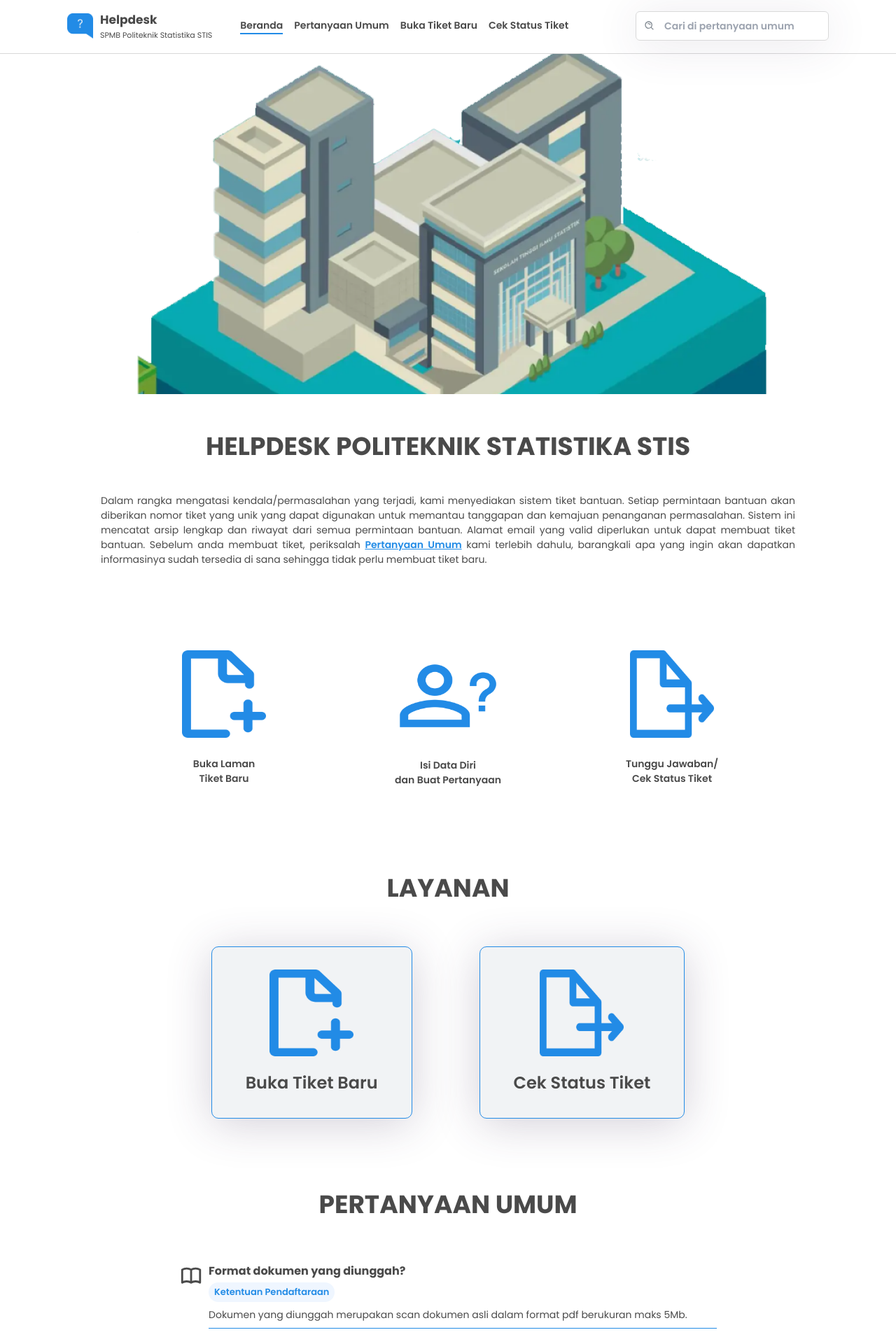
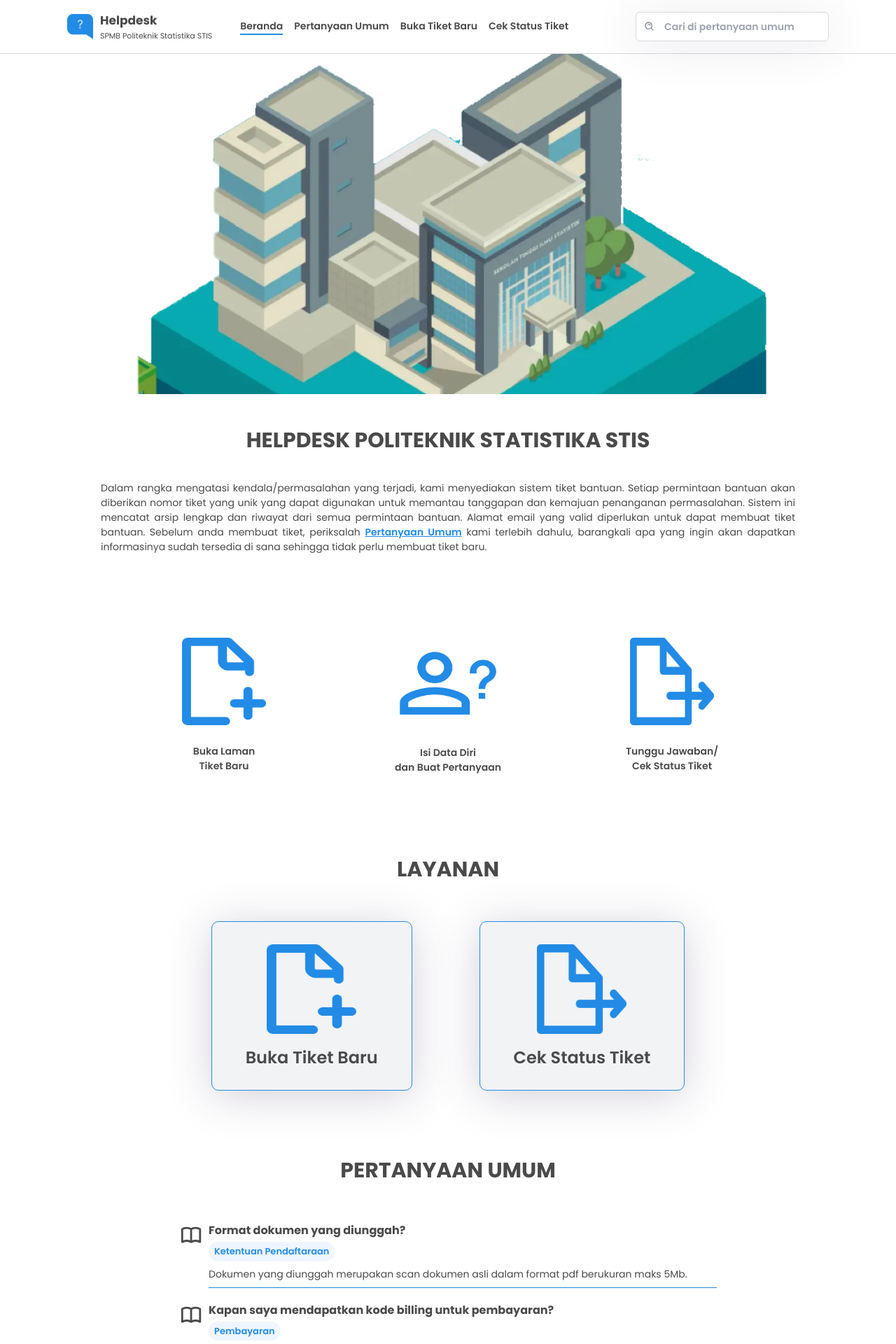
Before and after one commit to damarss/helpdesk, a Next.js app: page / in a window 1280 px wide. Shown: the top 1920 px of the page at 70% size. Built offline with nearby package versions, Linux system fonts and the light colour scheme.

Commit message:
Minor homepage dan responsive navbar

```diff
--- a/app/components/Features.tsx
+++ b/app/components/Features.tsx
@@ -27,18 +27,15 @@ const features: featureType[] = [
 const Features = () => {
   return (
     <div className="flex flex-col justify-center items-center mb-16 md:mb-24">
-      <h1 className="text-h1 font-h1 uppercase mb-8 md:mb-14">LAYANAN</h1>
+      <h1 className="text-3xl font-h1 uppercase mb-8 md:mb-14">LAYANAN</h1>
       <div className="flex flex-col md:flex-row space-y-10 md:space-y-0 md:space-x-24">
         {features.map((feature) => (
           <Link key={feature.id} href={feature.url}>
-            <div className="flex flex-col items-center justify-around space-y-5 px-12 py-8 bg-grey-base rounded-[10px] border-[1px] border-biru shadow-shadow-3">
-              <Image
-                src={feature.imagePath}
-                alt={feature.name}
-                width={120}
-                height={120}
-              />
-              <h2 className="text-h2 font-h2 text-center">{feature.name}</h2>
+            <div className="flex flex-col items-center justify-around space-y-5 px-8 py-8 md:px-12 md:py-8 bg-grey-base rounded-[10px] border-[1px] border-biru shadow-shadow-3">
+              <div className="relative w-14 h-14 md:w-32 md:h-32">
+                <Image className="-z-0" src={feature.imagePath} alt={feature.name} fill />
+              </div>
+              <h2 className="text-lg md:text-h2 font-h2 text-center">{feature.name}</h2>
             </div>
           </Link>
         ))}
--- a/app/components/Hero.tsx
+++ b/app/components/Hero.tsx
@@ -7,7 +7,7 @@ const Hero = () => {
     <div className="flex flex-col justify-center items-center mb-16 md:mb-24">
       <Image className="mb-8 md:mb-12" src={"/assets/img/hero.png"} alt="Hero" width={956} height={492} />
       <div className="flex flex-col">
-        <h1 className="uppercase text-h1 font-h1 text-center mb-5 md:mb-10">
+        <h1 className="uppercase text-3xl font-h1 text-center mb-5 md:mb-10">
           HELPDESK POLITEKNIK STATISTIKA STIS
         </h1>
         <p className="text-active font-active text-justify">
--- a/app/components/HomeFAQ.tsx
+++ b/app/components/HomeFAQ.tsx
@@ -42,7 +42,7 @@ const questions: questionType[] = [
 const HomeFAQ = () => {
   return (
     <div className="mb-16 md:mb-24">
-      <h1 className="text-h1 font-h1 uppercase text-center mb-8 md:mb-14">
+      <h1 className="text-3xl font-h1 uppercase text-center mb-8 md:mb-14">
         PERTANYAAN UMUM
       </h1>
       <div className="flex flex-col justify-center items-center md:mx-28 mb-3">
--- a/app/components/Navbar.tsx
+++ b/app/components/Navbar.tsx
@@ -1,7 +1,7 @@
 "use client";
 
 import Link from "next/link";
-import React from "react";
+import React, { useState } from "react";
 import Logo from "./Logo";
 import { usePathname } from "next/navigation";
 import Searchbar from "./Searchbar";
@@ -36,11 +36,18 @@ const menus: menuType[] = [
 ];
 
 const Navbar = () => {
+  const [isMenuOpen, setIsMenuOpen] = useState(false);
+
   const pathname = usePathname();
 
   return (
-    <nav className="fixed top-0 bg-white w-full md:h-[77px] border-b-[1px] border-grey-light">
-      <div className="md:mx-20 max-w-screen-xl flex flex-wrap items-center mx-auto p-4 md:gap-10 justify-between">
+    <nav
+      className={`z-10 fixed top-0 bg-white w-full ${
+        isMenuOpen ? "h-fit" : "h-[77px]"
+      }  border-b-[1px] border-grey-light`}
+    >
+      <div className="lg:mx-20 p-4 h-full flex flex-wrap items-center mx-auto lg:gap-10 justify-between">
+        <div className="flex w-full h-full lg:w-fit justify-between">
           <Link
             href="/"
             className="flex items-center justify-center space-x-[10px]"
@@ -50,16 +57,18 @@ const Navbar = () => {
               <span className="font-h1 text-[17px] whitespace-nowrap">
                 Helpdesk
               </span>
-            <span className="text-[11px]">SPMB Politeknik Statistika STIS</span>
+              <span className="text-[11px]">
+                SPMB Politeknik Statistika STIS
+              </span>
             </div>
           </Link>
-        <div className="flex md:flex-1 items-center md:justify-between">
           <button
             data-collapse-toggle="navbar-default"
             type="button"
-            className="inline-flex items-center p-2 ml-3 text-sm text-gray-500 md:hidden hover:bg-gray-100 focus:outline-none focus:ring-2 focus:ring-gray-200"
+            className="flex w-[35px] h-[35px] justify-center items-center text-sm text-gray-500 lg:hidden hover:bg-gray-100 focus:outline-none focus:ring-2 focus:ring-gray-200"
             aria-controls="navbar-default"
             aria-expanded="false"
+            onClick={() => setIsMenuOpen(!isMenuOpen)}
           >
             <span className="sr-only">Open main menu</span>
             <svg
@@ -76,16 +85,28 @@ const Navbar = () => {
               ></path>
             </svg>
           </button>
-          <div className="hidden w-full md:block md:w-auto" id="navbar-default">
-            <ul className="font-medium flex flex-col p-4 md:p-0 mt-4 border rounded-lg md:flex-row md:space-x-4 md:mt-0 md:border-0">
+        </div>
+        <div
+          className={`flex flex-1 ${
+            isMenuOpen ? "flex-col" : ""
+          } items-center lg:justify-between`}
+        >
+          <div
+            className={`${
+              isMenuOpen ? "flex" : "hidden"
+            } w-full lg:block lg:w-auto`}
+            id="navbar-default"
+          >
+            <ul className={`font-medium flex flex-col p-4 lg:p-0 mt-4 rounded-lg lg:flex-row lg:space-x-4 lg:mt-0 lg:border-0 ${isMenuOpen ? "w-fit space-y-2": ""}`}>
               {menus.map((menu: menuType) => (
                 <li key={menu.id}>
                   <Link
                     href={menu.url}
                     className={`${
                       pathname == menu.url ? "active" : ""
-                    } block text-h3 font-h3 py-2 pl-3 pr-4 md:bg-transparent md:p-0 hover:border-b-2 hover:border-biru`}
+                    } block text-h3 font-h3 py-2 pl-3 pr-4 lg:bg-transparent lg:p-0 hover:border-b-2 hover:border-biru`}
                     aria-current="page"
+                    onClick={() => setIsMenuOpen(false)}
                   >
                     {menu.name}
                   </Link>
--- a/app/components/Searchbar.tsx
+++ b/app/components/Searchbar.tsx
@@ -6,7 +6,7 @@ type Props = {};
 
 const Searchbar = (props: Props) => {
   return (
-    <div className="hidden md:flex relative">
+    <div className="hidden lg:flex relative">
       <span className="pointer-events-none text-grey-mid absolute inset-y-0 start-0 grid w-10 place-content-center">
         <BiSearchAlt />
       </span>
--- a/app/page.tsx
+++ b/app/page.tsx
@@ -6,7 +6,7 @@ type Props = {}
 
 const HomePage = (props: Props) => {
   return (
-    <main className="flex flex-col justify-center mx-3 md:mx-36">
+    <main className="flex flex-col justify-center mx-7 md:mx-36">
       <Hero />
       <TicketFlow />
       <Features />
```
Lines whose indentation alone changed are shown as unchanged.
